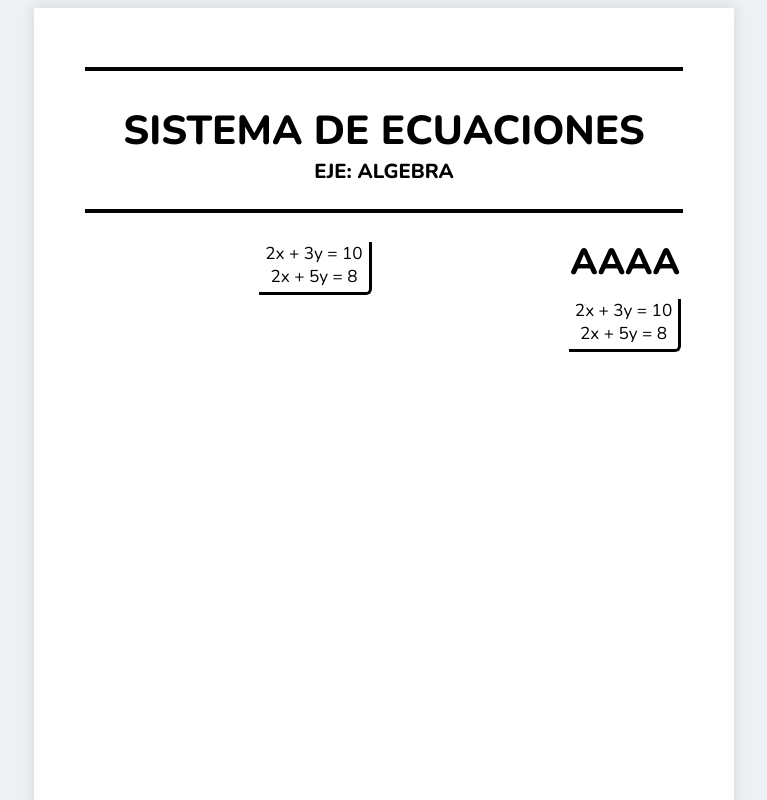
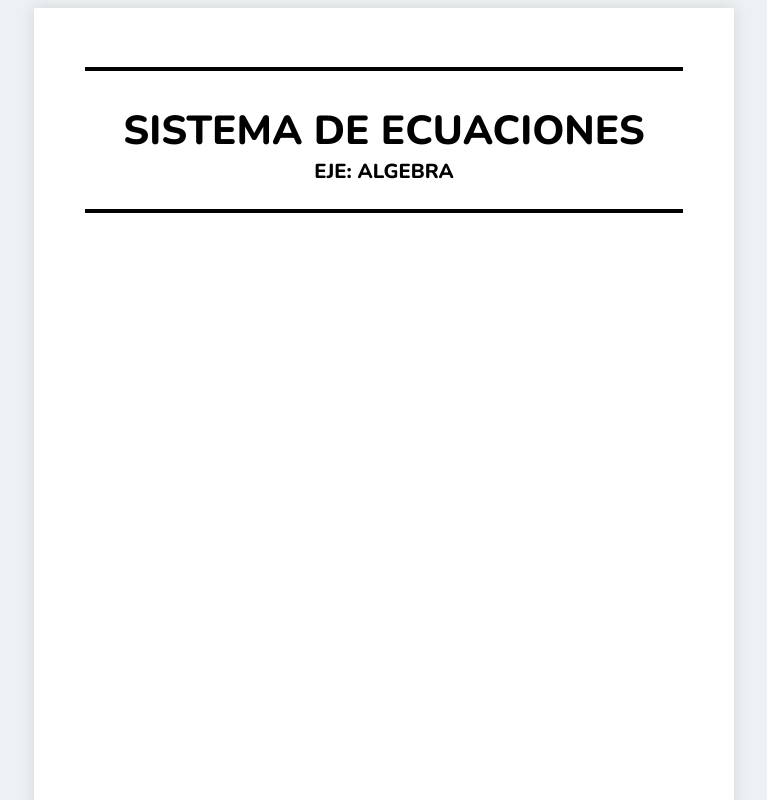
Before and after one commit to FelipePerezB/PDF-creator, a Next.js app: page / in a window 1280 px wide. Shown: the top 800 px of the page, without its empty margins (256-1023 px from the left). Built offline with nearby package versions, Linux system fonts and the light colour scheme.

Commit message:
pages fix

```diff
--- a/src/components/Menu.tsx
+++ b/src/components/Menu.tsx
@@ -17,7 +17,7 @@ export default function Menu({
   modalType: string;
   coords: { x: number; y: number };
   component?: props;
-  setModalData: (data: {}) => void;
+  setModalData: any;
   setModalType: (type: "add" | "edit" | "addChild") => void;
   deleteComponentCB: (component: any) => void;
 }) {
@@ -64,12 +64,12 @@ export default function Menu({
         {coords?.y && coords?.x && menuState && (
           <>
             <p
-              onClick={() => openModal(component ? "edit" : "add")}
+              onClick={() => openModal("edit")}
               id="menu"
               style={style.p}
               className={styles.config}
             >
-              {component ? "Configurar" : "Nuevo elemento"}
+              Configurar
             </p>
             {component && (
               <p
--- a/src/containers/Doc.tsx
+++ b/src/containers/Doc.tsx
@@ -3,7 +3,7 @@ import Page from "./Page";
 import getComponent from "@/utils/getComponent";
 import styles from "../styles/Doc.module.css";
 import Menu from "@/components/Menu";
-import { isCID } from "@/utils/getId";
+import getID, { isCID } from "@/utils/getId";
 import changeComponent from "@/utils/chnangeComponent";
 
 type props = { type: string; options: any };
@@ -16,57 +16,36 @@ export default function Doc() {
   const [lastElement, setlastElement] = useState<any>();
   const [componente, setComponent] = useState<any>();
   const [pages, setPage] = useState([
-    [
+    {
+      type: "page",
+      options: {
+        id: "CID812819282",
+        childrens: [
           {
             type: "docInfo",
             options: {
-          id: "CID812819282",
+              id: "CID812889282",
               title: "SISTEMA DE ECUACIONES",
               subtitle: "EJE: ALGEBRA",
             },
           },
-      {
-        type: "columns",
-        options: {
-          id: "CID796888864",
-          childrens: [
-            {
-              type: "SLE",
-              options: {
-                id: "CID742029431",
-                ec1: "2x + 3y = 10",
-                ec2: "2x + 5y = 8",
+        ],
+        // title: "SISTEMA DE ECUACIONES",
       },
     },
-            {
-              type: "div",
-              options: {
-                id: "CID657426618",
-                childrens: [
-                  {
-                    type: "title",
-                    options: {
-                      id: "CID701799743",
-                      text: "AAAA",
-                      size: "h1",
-                    },
-                  },
-                  {
-                    type: "SLE",
-                    options: {
-                      id: "CID164118545",
-                      ec1: "2x + 3y = 10",
-                      ec2: "2x + 5y = 8",
-                    },
-                  },
-                ],
-              },
-            },
-          ],
-        },
-      },
-    ],
   ] as any[]);
+  // const [pages, setPage] = useState([
+  //   [
+  //     {
+  //       type: "docInfo",
+  //       options: {
+  //         id: "CID812819282",
+  //         title: "SISTEMA DE ECUACIONES",
+  //         subtitle: "EJE: ALGEBRA",
+  //       },
+  //     },
+  //   ],
+  // ] as any[]);
   const [pageNumber, setPageNumber] = useState(0);
 
   const getNode = (selection?: HTMLElement): HTMLElement | undefined =>
@@ -105,16 +84,10 @@ export default function Doc() {
 
   const getCoords = (event: React.MouseEvent<HTMLDivElement>) => {
     const selection = event?.target as any;
-    if (selection) {
-      const id = selection?.id as string;
-      if (id.startsWith("page-")) {
-        setPageNumber(Number(id.replace("page-", "")));
-      }
-    }
     const node = getNode(selection);
     let component: props;
 
-    component = node && (getJSONComponent(pages[pageNumber], node) as any);
+    component = node && (getJSONComponent(pages, node) as any);
     setComponent(component);
 
     setMenuConfig({
@@ -133,18 +106,17 @@ export default function Doc() {
       modalType === "edit"
     ) {
       setlastElement(modalData);
-      if (modalType === "add") {
-        pages[pageNumber] = [...pages[pageNumber], modalData];
-      } else if (modalType === "edit" && modalData) {
-        pages[pageNumber].forEach((element: props) => {
+      // if (modalType === "add") {
+      //   pages = [...pages, modalData];
+      if (modalType === "edit" && modalData) {
+        pages.forEach((element: props) => {
           changeComponent(element, modalData);
         });
       } else if (modalType === "addChild") {
-        pages[pageNumber].forEach((element: props) => {
+        pages.forEach((element: props) => {
           changeComponent(element, componente, { newChild: modalData });
         });
       }
-      setModalData("");
     }
     // eslint-disable-next-line react-hooks/exhaustive-deps
   }, [modalData, lastElement, modalType]);
@@ -156,13 +128,13 @@ export default function Doc() {
   };
 
   const deleteComponentCB = (component: JSONComp) => {
-    const index = pages[pageNumber].findIndex(
+    const index = pages.findIndex(
       (element: props) => element?.options?.id === component.options.id
     );
     if (index !== -1) {
-      pages[pageNumber].splice(index, 1);
+      pages.splice(index, 1);
     } else {
-      pages[pageNumber].forEach((element: props) => {
+      pages.forEach((element: props) => {
         changeComponent(element, component, { delete: true });
       });
     }
@@ -181,7 +153,7 @@ export default function Doc() {
   );
 
   const addChild = (component: props, newChild: props) => {
-    pages[pageNumber].forEach((element: props) => {
+    pages.forEach((element: props) => {
       changeComponent(element, component, { newChild });
     });
     setPage([...pages]);
@@ -200,19 +172,22 @@ export default function Doc() {
         />
       )}
       <div className={styles.doc} onClick={getCoords} id="doc">
-        {pages.map((page, i) => (
-          <Page index={i} key={"page-" + i}>
-            <>
-              {page?.map(({ type, options }: any) =>
-                getComponent(type, options)
-              )}
-            </>
-          </Page>
+        {pages.map(({ type, options }, i) => (
+          <>{getComponent(type, options)}</>
         ))}
         <div>
           <button
             onClick={() => {
-              setPage([...pages, []]);
+              setPage([
+                ...pages,
+                {
+                  type: "page",
+                  options: {
+                    id: getID(),
+                    childrens: [],
+                  },
+                },
+              ]);
             }}
           >
             Añadir página
--- a/src/containers/Page.tsx
+++ b/src/containers/Page.tsx
@@ -1,22 +1,31 @@
 import React, { ReactElement, ReactNode } from "react";
 import styles from "../styles/reportTemplate.module.css";
 import DocInfo from "@/components/DocInfo";
+import getComponent from "@/utils/getComponent";
+import CustomComponent from "@/components/CustomComponent";
 
 export default function Page({
-  children,
+  id,
+  childrens,
   index,
 }: {
+  id: string;
   index: number;
-  children: ReactElement;
+  childrens: ReactElement[];
 }) {
   return (
+    <CustomComponent active={false} id={id} style={{}}>
       <div
-      style={{ display: "flex", flexDirection: "column" }}
+        // style={{ }}
         id={"page-" + index}
         className={styles.page}
       >
         {/* {isFirstPage && <DocInfo/>} */}
-      {children}
+        {/* {children} */}
+        {childrens.map(({ type, options }: any) => (
+          <>{getComponent(type, options)}</>
+        ))}
       </div>
+    </CustomComponent>
   );
 }
--- a/src/pages/index.tsx
+++ b/src/pages/index.tsx
@@ -3,6 +3,7 @@ import Doc from "@/containers/Doc";
 import { ReactElement, useEffect } from "react";
 // import ReactDOM from "react-dom/client";
 import { createRoot } from 'react-dom/client';
+// import ConfigButton from "@/components/ConfigButton";
 // import html2pdf from "html2pdf.js";
 
 export default function Home() {
@@ -74,6 +75,7 @@ export default function Home() {
       <div id="doc-container" className={styles.docs}>
         <Doc />
       </div>
+      {/* <ConfigButton/> */}
     </main>
   );
 }
--- a/src/styles/Home.module.css
+++ b/src/styles/Home.module.css
@@ -4,18 +4,15 @@
 
 .component{
   display: block;
+  border-radius: 4px;
 }
 
-.component:hover{
+.component .component:hover{
   cursor: pointer;
-  outline: 0.11em solid #5066e8;
-  border-radius: 0.1em;
-}
-.component .component:hover{
-  outline: 0.15em dashed #5066e8;
+  outline: 0.15em solid #5066e8;
 }
 .component .component .component:hover{
-  outline: 0.15em solid #5066e8;
+  outline: 0.15em dashed #5066e8;
 }
 
 .docs{
--- a/src/styles/reportTemplate.module.css
+++ b/src/styles/reportTemplate.module.css
@@ -16,6 +16,8 @@
 }
 
 .page{
+  display: "flex";
+  flex-direction: "column";
   aspect-ratio: 210 / 297;
   border-radius: 0.1em;
   width: 100%;
@@ -24,6 +26,10 @@
   box-shadow: 0px 0px 14px lightgray;
   background-color: white;
   overflow: hidden;
+}
+
+.page:hover{
+  box-shadow: 0px 0px 24px rgb(171, 171, 171);
 }
 
 .doc-info{
--- a/src/utils/getComponent.tsx
+++ b/src/utils/getComponent.tsx
@@ -11,6 +11,7 @@ import Fraction from "@/components/Fraction";
 import CustomComponent from "@/components/CustomComponent";
 import DocInfo from "@/components/DocInfo";
 import Question from "@/components/Question";
+import Page from "@/containers/Page";
 
 export const components = {
   div: {
@@ -116,6 +117,12 @@ export const components = {
       child: "children",
     },
   },
+  page: {
+    node: (options: any) => <Page {...options} />,
+    schema: {
+      childrens: "children",
+    },
+  },
 } as any;
 
 export default function getComponent(component: string, options: any) {
```
Also changed, not shown: src/components/ConfigButton.tsx (added, +16 -0 lines), src/styles/ConfigButton.module.css (added, +10 -0 lines). Lines whose indentation alone changed are shown as unchanged.
